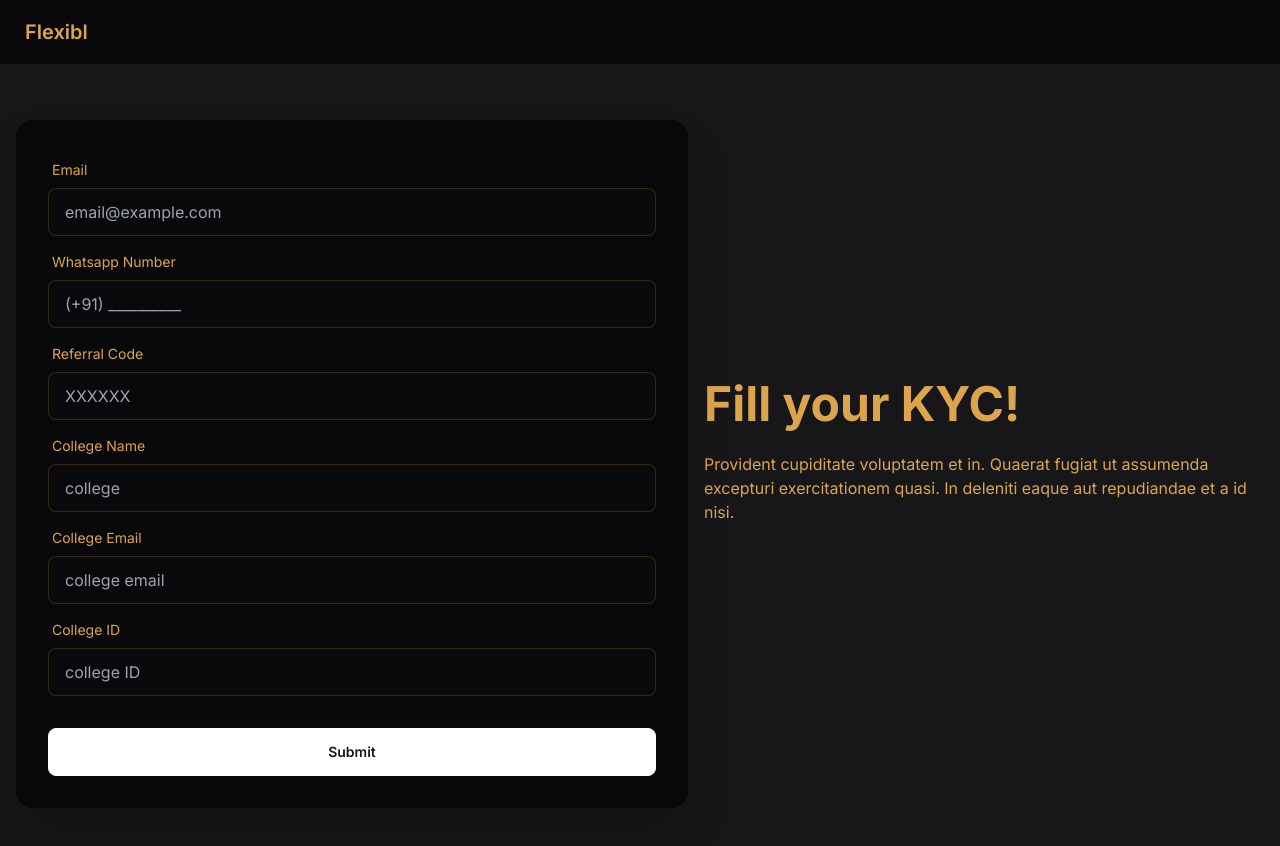
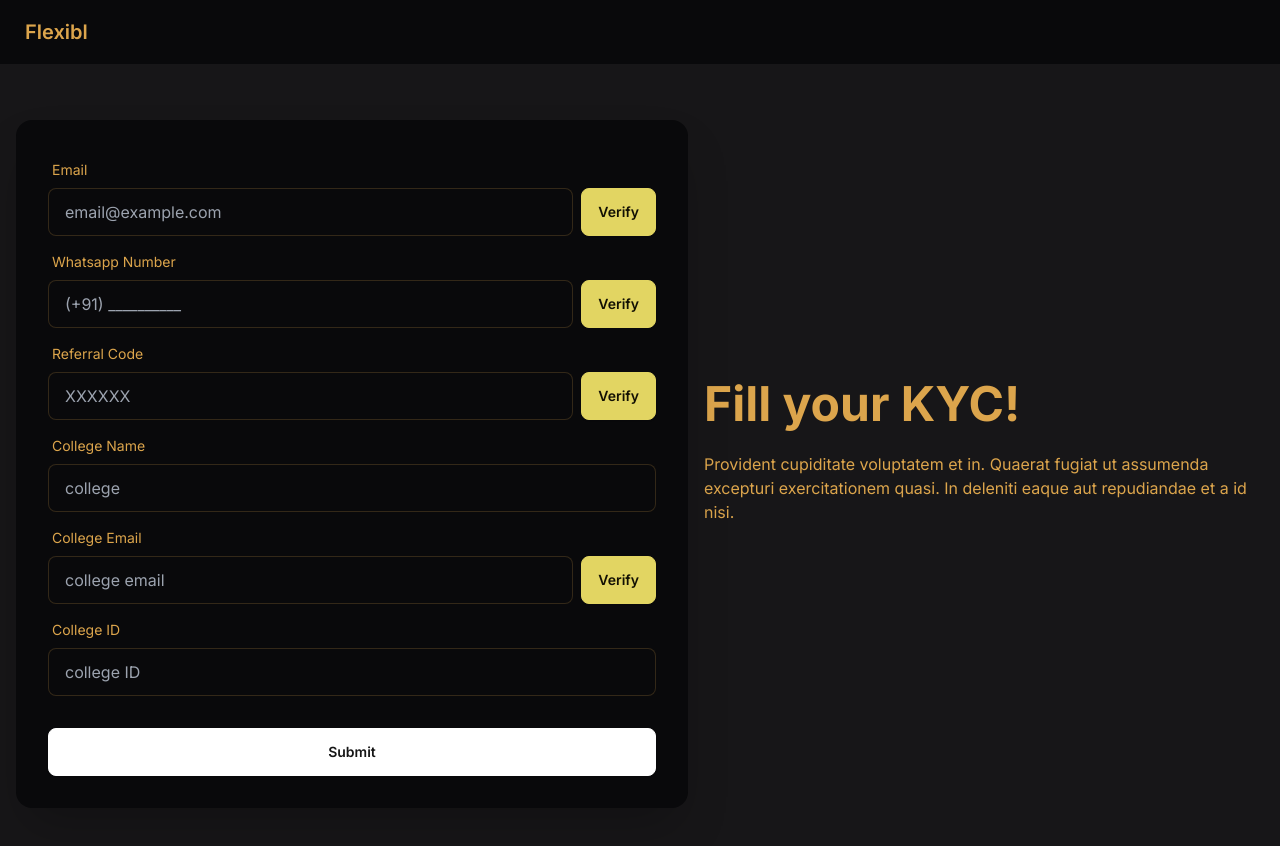
Before and after one commit to HarshRaj2717/kyc-web-app, a Next.js app: page /kyc in a window 1280 px wide. Both pictures are taken after typing "Sample" into the empty fields and a click on the button "Submit". Shown: the top 846 px of the page. Built offline with nearby package versions, Linux system fonts and the light colour scheme.

Commit message:
add verifiers frontend

```diff
--- a/app/kyc/page.js
+++ b/app/kyc/page.js
@@ -1,31 +1,60 @@
 "use client";
 import React, { useState } from "react";
+import * as verifiers from "./verifiers";
 
 function FormControl({
   labelText,
   type,
   placeholder,
   name,
-  value,
+  formData,
   handleChange,
   handleBlur,
+  verificationNeeded = false,
+  handleVerify,
+  verificationStatus = false,
 }) {
   return (
     <div className="form-control">
       <label className="label">
         <span className="label-text">{labelText}</span>
       </label>
+      <div className="flex">
         <input
           id={name}
           type={type}
-        className="input input-bordered"
+          className={
+            "input input-bordered flex-grow" +
+            " " +
+            (verificationStatus && "input-disabled")
+          }
           placeholder={placeholder}
           name={name}
-        value={value}
-        onChange={handleChange}
-        onBlur={handleBlur}
+          value={formData[name]}
+          onChange={(e) => {
+            verificationStatus ? null : handleChange(e);
+          }}
+          onBlur={(e) => {
+            verificationStatus ? null : handleBlur ? handleBlur(e) : null;
+          }}
           required
         />
+        {verificationNeeded && (
+          <div
+            className={
+              "btn btn-warning ml-2" +
+              " " +
+              (verificationStatus && "btn-disabled")
+            }
+            onClick={(e) => {
+              handleVerify(name);
+            }}
+          >
+            {!verificationStatus && "Verify"}
+            {verificationStatus && "Verified ✅"}
+          </div>
+        )}
+      </div>
     </div>
   );
 }
@@ -36,16 +65,37 @@ export default function KYC() {
   const [formData, setFormData] = useState({
     name: "",
     email: "",
+    emailVerified: false,
     number: "",
+    numberVerified: false,
     referral: "",
+    referralVerified: false,
     college: "",
     college_mail: "",
+    college_mailVerified: false,
     college_id: "",
   });
 
-  const handleSubmit = (submitBtnClicked = false) => {
+  function handleVerify(name, verificationFun) {
+    if (verificationFun(formData[name])) {
+      const updatedData = {
+        ...formData,
+        [`${name}Verified`]: true,
+      };
+      setFormData(updatedData);
+      handleAutoSubmit(updatedData);
+    }
+  }
+
+  const handleSubmit = () => {
     // Handle form submission (e.g., send data to a server, store it, etc.)
     console.log("Form Data:", formData);
+  };
+
+  const handleAutoSubmit = (updatedData = null) => {
+    // Handle form submission (e.g., send data to a server, store it, etc.)
+    const data = updatedData || formData;
+    console.log("Form Data:", data);
   };
 
   const handleNameSubmit = (e) => {
@@ -65,7 +115,7 @@ export default function KYC() {
 
   const handleBlur = () => {
     // Automatically submit the form when the user moves from "name" to "email" input
-    handleSubmit();
+    handleAutoSubmit();
   };
 
   return (
@@ -89,7 +139,7 @@ export default function KYC() {
                 type={"text"}
                 placeholder={"name"}
                 name={"name"}
-                value={formData.name}
+                formData={formData}
                 handleChange={handleChange}
               />
 
@@ -112,20 +162,30 @@ export default function KYC() {
                 type={"email"}
                 placeholder={"email@example.com"}
                 name={"email"}
-                value={formData.email}
+                formData={formData}
                 handleChange={handleChange}
                 handleBlur={handleBlur}
+                verificationNeeded={true}
+                handleVerify={(name) => {
+                  handleVerify(name, verifiers.mailVerifier);
+                }}
+                verificationStatus={formData.emailVerified}
               />
 
-              {/* Whatsapp Number */}
+              {/* Number */}
               <FormControl
                 labelText={"Whatsapp Number"}
                 type={"text"}
                 placeholder={"(+91) __________"}
                 name={"number"}
-                value={formData.number}
+                formData={formData}
                 handleChange={handleChange}
                 handleBlur={handleBlur}
+                verificationNeeded={true}
+                handleVerify={(name) => {
+                  handleVerify(name, verifiers.whatsappVerifier);
+                }}
+                verificationStatus={formData.numberVerified}
               />
 
               {/* referral code */}
@@ -134,9 +194,14 @@ export default function KYC() {
                 type={"text"}
                 placeholder={"XXXXXX"}
                 name={"referral"}
-                value={formData.referral}
+                formData={formData}
                 handleChange={handleChange}
                 handleBlur={handleBlur}
+                verificationNeeded={true}
+                handleVerify={(name) => {
+                  handleVerify(name, verifiers.referralVerifier);
+                }}
+                verificationStatus={formData.referralVerified}
               />
 
               {/* College name */}
@@ -145,7 +210,7 @@ export default function KYC() {
                 type={"text"}
                 placeholder={"college"}
                 name={"college"}
-                value={formData.college}
+                formData={formData}
                 handleChange={handleChange}
                 handleBlur={handleBlur}
               />
@@ -156,8 +221,13 @@ export default function KYC() {
                 type={"email"}
                 placeholder={"college email"}
                 name={"college_mail"}
-                value={formData.college_mail}
+                formData={formData}
                 handleChange={handleChange}
+                verificationNeeded={true}
+                handleVerify={(name) => {
+                  handleVerify(name, verifiers.mailVerifier);
+                }}
+                verificationStatus={formData.college_mailVerified}
                 handleBlur={handleBlur}
               />
 
@@ -167,17 +237,14 @@ export default function KYC() {
                 type={"text"}
                 placeholder={"college ID"}
                 name={"college_id"}
-                value={formData.college_id}
+                formData={formData}
                 handleChange={handleChange}
                 handleBlur={handleBlur}
               />
 
               {/* submit button */}
               <div className="form-control mt-6">
-                <button
-                  className="btn btn-primary"
-                  onClick={() => handleSubmit(true)}
-                >
+                <button className="btn btn-primary" onClick={handleSubmit}>
                   Submit
                 </button>
               </div>
--- /dev/null
+++ b/app/kyc/verifiers.js
@@ -0,0 +1,23 @@
+/**
+ * @todo implement whatsapp verification
+ * @returns boolean (true == verified, false == verification failed)
+ */
+export function whatsappVerifier() {
+  return true;
+}
+
+/**
+ * @todo implement email verification
+ * @returns boolean (true == verified, false == verification failed)
+ */
+export function mailVerifier() {
+  return true;
+}
+
+/**
+ * @todo implement referral verification
+ * @returns boolean (true == verified, false == verification failed)
+ */
+export function referralVerifier() {
+  return true;
+}
```
Lines whose indentation alone changed are shown as unchanged.
